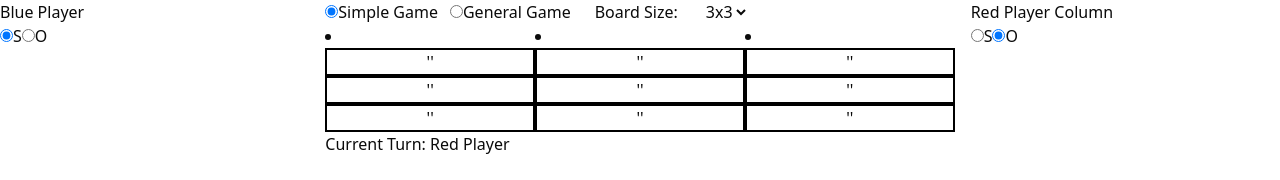
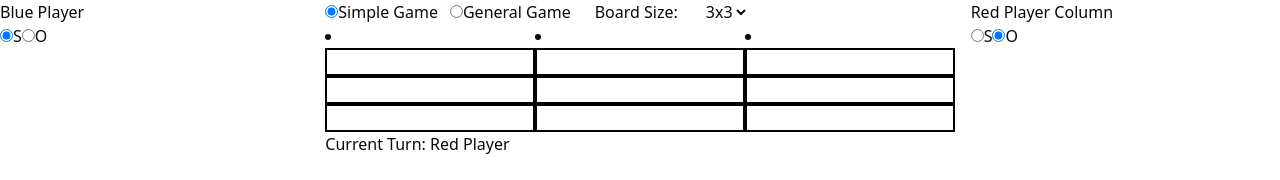
Before and after one commit to BDuong0/sos-game, a React (Vite) app: page / in a window 1280 px wide. Shown: the top 180 px of the page. Built offline with nearby package versions, Linux system fonts and the light colour scheme.

Commit message:
feat(SosBoard.tsx): Update BoardCell onClick with gamePlayers enum

```diff
--- a/src/components/SoSBoard.tsx
+++ b/src/components/SoSBoard.tsx
@@ -1,12 +1,12 @@
-import { Dispatch, useState } from "react";
-import { SoSGame } from "@/features/sosGame";
+import { useState } from "react";
+import { SoSGame, gamePlayers } from "@/features/sosGame";
 
 type SoSBoardProps = {
   sosGame: SoSGame;
-  setDisplayedPlayersTurn: Dispatch<React.SetStateAction<number>>;
+  switchDisplayedPlayersTurn: (nextPlayerTurn: gamePlayers) => void;
 }
 
-const SoSBoard = ({sosGame, setDisplayedPlayersTurn,}: SoSBoardProps) => {
+const SoSBoard = ({sosGame, switchDisplayedPlayersTurn,}: SoSBoardProps) => {
 
   function showGridCells() {
     return sosGame.board.grid.map((rows, rowIndex) => (
@@ -17,7 +17,7 @@ const SoSBoard = ({sosGame, setDisplayedPlayersTurn,}: SoSBoardProps) => {
               sosGame={sosGame}
               rowIndex={rowIndex}
               colIndex={colIndex}
-              setDisplayedPlayersTurn={setDisplayedPlayersTurn}
+              switchDisplayedPlayersTurn={switchDisplayedPlayersTurn}
               key={`[${rowIndex},${colIndex}]`}
             />
           ))}
@@ -44,26 +44,26 @@ type BoardCellProps = {
   sosGame: SoSGame;
   rowIndex: number;
   colIndex: number;
-  setDisplayedPlayersTurn: Dispatch<React.SetStateAction<number>>;
+  switchDisplayedPlayersTurn: (nextPlayerTurn: gamePlayers) => void;
 };
 
 const BoardCell = ({
   sosGame,
   rowIndex,
   colIndex,
-  setDisplayedPlayersTurn,
+  switchDisplayedPlayersTurn,
 }: BoardCellProps) => {
-  const [cellValue, setCellValue] = useState(
+  const [displayedCellValue, setDisplayedCellValue] = useState(
     sosGame.board.grid[rowIndex][colIndex],
   );
 
   const displayPlayerSymbol = () => {
-    if (cellValue == 1) {
+    if (displayedCellValue == 1) {
       return <span>S</span>;
-    } else if (cellValue == 2) {
+    } else if (displayedCellValue == 2) {
       return <span>O</span>;
-    } else if (cellValue == 0) {
-      return <span>''</span>;
+    } else if (displayedCellValue == 0) {
+      return <span className="opacity-0">''</span>;
     }
   };
 
@@ -77,33 +77,31 @@ const BoardCell = ({
     }
   };
 
-  const handleOnClick = () => {
+  const placeSymbolInCell = () => {
     console.log(`Cell index = [${rowIndex}][${colIndex}]`);
 
     if (isCellOccupied() == true) return;
 
     const whoseTurn = sosGame.getWhoseTurn();
 
-    if (whoseTurn == 1) {
-      // Blue player turn to place an O
+    if (whoseTurn == gamePlayers.Blue) {
       sosGame.board.editCellValue(rowIndex, colIndex, 1);
-      setCellValue(1);
+      setDisplayedCellValue(1);
 
-      sosGame.setWhoseTurn(2);
-      setDisplayedPlayersTurn(2);
-    } else if (whoseTurn == 2) {
-      // Blue player turn to place an O
+      sosGame.setWhoseTurn(gamePlayers.Red);
+      switchDisplayedPlayersTurn(gamePlayers.Red)
+    } else if (whoseTurn == gamePlayers.Red) {
       sosGame.board.editCellValue(rowIndex, colIndex, 2);
-      setCellValue(2);
+      setDisplayedCellValue(2);
 
-      sosGame.setWhoseTurn(1);
-      setDisplayedPlayersTurn(1);
+      sosGame.setWhoseTurn(gamePlayers.Blue);
+      switchDisplayedPlayersTurn(gamePlayers.Blue)
     }
   };
 
   return (
     <li key={colIndex} className="border-2 border-solid border-black">
-      <button className="h-full w-full cursor-pointer" onClick={handleOnClick}>
+      <button className="h-full w-full cursor-pointer" onClick={placeSymbolInCell}>
         {displayPlayerSymbol()}
       </button>
     </li>
```
